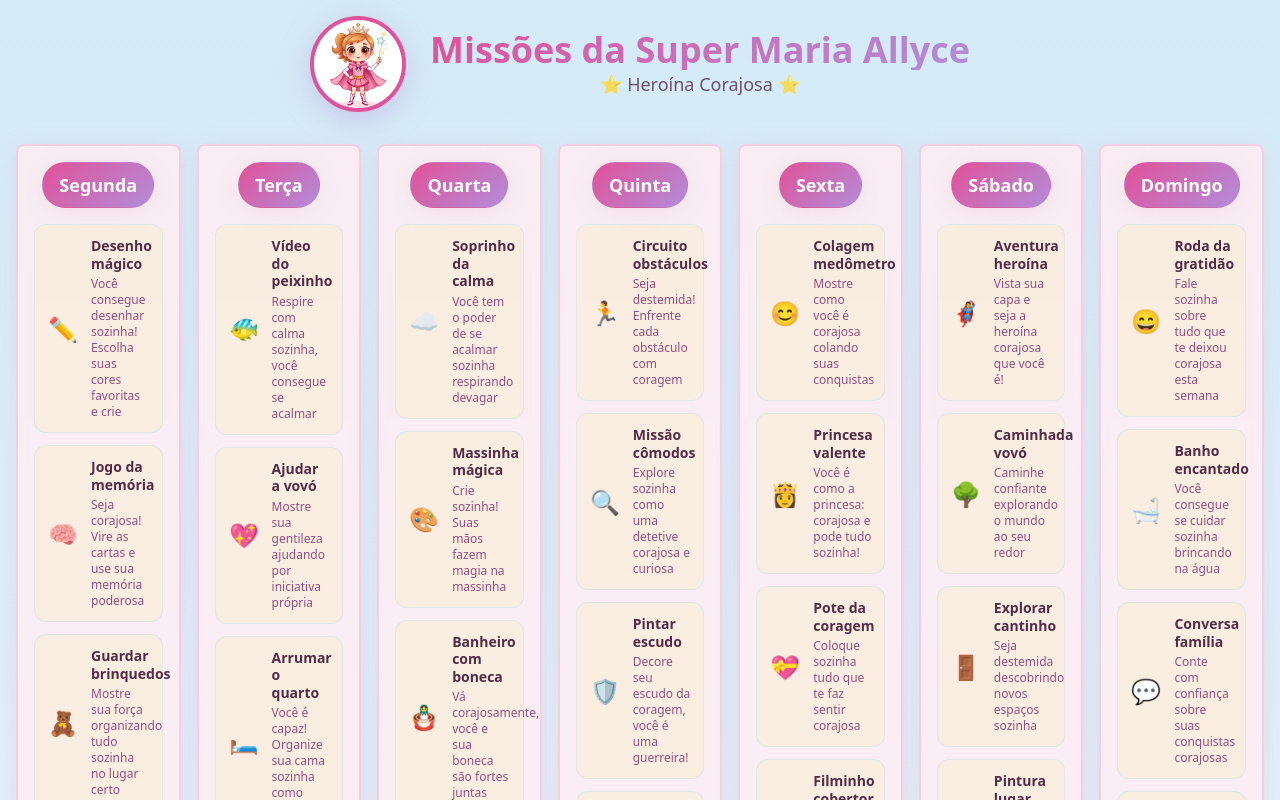
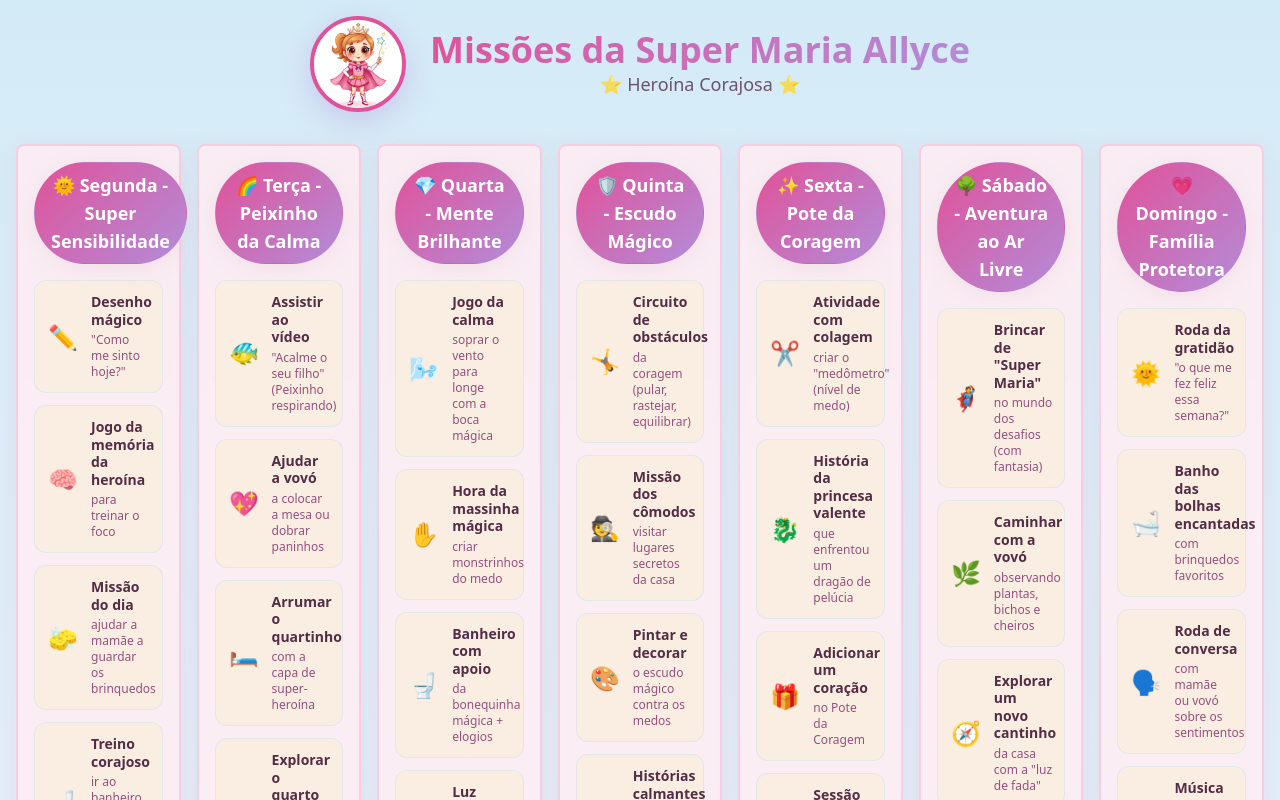
Before and after one commit to wrdleal/allyce-heroina-missions-board, a React (Vite) app: page / in a window 1280 px wide. Shown: the top 800 px of the page. Built offline with nearby package versions, Linux system fonts and the light colour scheme.

Commit message:
Update mission board content
Update the mission board with new activity descriptions and titles for each day, tailored for a 5-year-old.

```diff
--- a/src/components/MissionBoard.tsx
+++ b/src/components/MissionBoard.tsx
@@ -3,58 +3,64 @@ import { Badge } from "@/components/ui/badge";
 import heroMaria from "@/assets/hero-maria.png";
 
 const weekDays = [
-  'Segunda', 'Terça', 'Quarta', 'Quinta', 'Sexta', 'Sábado', 'Domingo'
+  '🌞 Segunda - Super Sensibilidade',
+  '🌈 Terça - Peixinho da Calma',
+  '💎 Quarta - Mente Brilhante',
+  '🛡 Quinta - Escudo Mágico',
+  '✨ Sexta - Pote da Coragem',
+  '🌳 Sábado - Aventura ao Ar Livre',
+  '💗 Domingo - Família Protetora'
 ];
 
 const missions = {
-  'Segunda': [
-    { icon: '✏️', title: 'Desenho mágico', description: 'Você consegue desenhar sozinha! Escolha suas cores favoritas e crie' },
-    { icon: '🧠', title: 'Jogo da memória', description: 'Seja corajosa! Vire as cartas e use sua memória poderosa' },
-    { icon: '🧸', title: 'Guardar brinquedos', description: 'Mostre sua força organizando tudo sozinha no lugar certo' },
-    { icon: '⭐', title: 'Ir ao banheiro', description: 'Você é independente! Vá sozinha quando sentir vontade' },
-    { icon: '📚', title: 'História de fada', description: 'Seja corajosa como a fada da história! Você também é forte' }
+  '🌞 Segunda - Super Sensibilidade': [
+    { icon: '✏️', title: 'Desenho mágico', description: '"Como me sinto hoje?"' },
+    { icon: '🧠', title: 'Jogo da memória da heroína', description: 'para treinar o foco' },
+    { icon: '🧽', title: 'Missão do dia', description: 'ajudar a mamãe a guardar os brinquedos' },
+    { icon: '🚽', title: 'Treino corajoso', description: 'ir ao banheiro com a varinha da coragem' },
+    { icon: '🧚', title: 'Histórias de fada valente', description: 'enfrentando monstros do quarto' }
   ],
-  'Terça': [
-    { icon: '🐠', title: 'Vídeo do peixinho', description: 'Respire com calma sozinha, você consegue se acalmar' },
-    { icon: '💖', title: 'Ajudar a vovó', description: 'Mostre sua gentileza ajudando por iniciativa própria' },
-    { icon: '🛏️', title: 'Arrumar o quarto', description: 'Você é capaz! Organize sua cama sozinha como uma heroína' },
-    { icon: '🪆', title: 'Explorar com boneca', description: 'Seja aventureira! Explore corajosamente cada cantinho' },
-    { icon: '💃', title: 'Dança livre', description: 'Dance sem medo! Solte-se e mostre seus movimentos' }
+  '🌈 Terça - Peixinho da Calma': [
+    { icon: '🐠', title: 'Assistir ao vídeo', description: '"Acalme o seu filho" (Peixinho respirando)' },
+    { icon: '💖', title: 'Ajudar a vovó', description: 'a colocar a mesa ou dobrar paninhos' },
+    { icon: '🛏', title: 'Arrumar o quartinho', description: 'com a capa de super-heroína' },
+    { icon: '🧸', title: 'Explorar o quarto', description: 'com a boneca guardiã da coragem' },
+    { icon: '🎶', title: 'Dança livre das emoções', description: 'sorriso, força, calma e amor' }
   ],
-  'Quarta': [
-    { icon: '☁️', title: 'Soprinho da calma', description: 'Você tem o poder de se acalmar sozinha respirando devagar' },
-    { icon: '🎨', title: 'Massinha mágica', description: 'Crie sozinha! Suas mãos fazem magia na massinha' },
-    { icon: '🪆', title: 'Banheiro com boneca', description: 'Vá corajosamente, você e sua boneca são fortes juntas' },
-    { icon: '💡', title: 'Luz mágica', description: 'Você consegue se preparar para dormir sozinha com sua luz' },
-    { icon: '📖', title: 'Guardar livros', description: 'Organize independentemente cada livrinho em seu lugar' }
+  '💎 Quarta - Mente Brilhante': [
+    { icon: '🌬', title: 'Jogo da calma', description: 'soprar o vento para longe com a boca mágica' },
+    { icon: '✋', title: 'Hora da massinha mágica', description: 'criar monstrinhos do medo' },
+    { icon: '🚽', title: 'Banheiro com apoio', description: 'da bonequinha mágica + elogios' },
+    { icon: '💡', title: 'Luz mágica da segurança', description: 'para dormir sem sustos' },
+    { icon: '🧽', title: 'Missão da tarde', description: 'ajudar a guardar os livros ou sapatos' }
   ],
-  'Quinta': [
-    { icon: '🏃', title: 'Circuito obstáculos', description: 'Seja destemida! Enfrente cada obstáculo com coragem' },
-    { icon: '🔍', title: 'Missão cômodos', description: 'Explore sozinha como uma detetive corajosa e curiosa' },
-    { icon: '🛡️', title: 'Pintar escudo', description: 'Decore seu escudo da coragem, você é uma guerreira!' },
-    { icon: '🔦', title: 'História lanterna', description: 'Você é corajosa no escuro! Use sua lanterna mágica' },
-    { icon: '🧹', title: 'Ajudar a limpar', description: 'Mostre sua independência ajudando sozinha a organizar' }
+  '🛡 Quinta - Escudo Mágico': [
+    { icon: '🤸', title: 'Circuito de obstáculos', description: 'da coragem (pular, rastejar, equilibrar)' },
+    { icon: '🕵️', title: 'Missão dos cômodos', description: 'visitar lugares secretos da casa' },
+    { icon: '🎨', title: 'Pintar e decorar', description: 'o escudo mágico contra os medos' },
+    { icon: '📖', title: 'Histórias calmantes', description: 'com lanterna mágica' },
+    { icon: '🧹', title: 'Missão de limpeza', description: 'com a mamãe: passar o pano mágico' }
   ],
-  'Sexta': [
-    { icon: '😊', title: 'Colagem medômetro', description: 'Mostre como você é corajosa colando suas conquistas' },
-    { icon: '👸', title: 'Princesa valente', description: 'Você é como a princesa: corajosa e pode tudo sozinha!' },
-    { icon: '💝', title: 'Pote da coragem', description: 'Coloque sozinha tudo que te faz sentir corajosa' },
-    { icon: '📺', title: 'Filminho cobertor', description: 'Você consegue se aconchegar sozinha e relaxar' },
-    { icon: '👕', title: 'Ajudar com roupas', description: 'Seja independente organizando as roupinhas sozinha' }
+  '✨ Sexta - Pote da Coragem': [
+    { icon: '✂️', title: 'Atividade com colagem', description: 'criar o "medômetro" (nível de medo)' },
+    { icon: '🐉', title: 'História da princesa valente', description: 'que enfrentou um dragão de pelúcia' },
+    { icon: '🎁', title: 'Adicionar um coração', description: 'no Pote da Coragem' },
+    { icon: '🎬', title: 'Sessão de cinema', description: 'com cobertor mágico e pipoca' },
+    { icon: '🌟', title: 'Missão da casa', description: 'ajudar a escolher as roupas ou calçados' }
   ],
-  'Sábado': [
-    { icon: '🦸‍♀️', title: 'Aventura heroína', description: 'Vista sua capa e seja a heroína corajosa que você é!' },
-    { icon: '🌳', title: 'Caminhada vovó', description: 'Caminhe confiante explorando o mundo ao seu redor' },
-    { icon: '🚪', title: 'Explorar cantinho', description: 'Seja destemida descobrindo novos espaços sozinha' },
-    { icon: '🏠', title: 'Pintura lugar seguro', description: 'Crie sozinha seu cantinho especial onde se sente forte' },
-    { icon: '🤲', title: 'Guardar toalhinhas', description: 'Mostre sua habilidade dobrando tudo organizadamente' }
+  '🌳 Sábado - Aventura ao Ar Livre': [
+    { icon: '🦸', title: 'Brincar de "Super Maria"', description: 'no mundo dos desafios (com fantasia)' },
+    { icon: '🌿', title: 'Caminhar com a vovó', description: 'observando plantas, bichos e cheiros' },
+    { icon: '🧭', title: 'Explorar um novo cantinho', description: 'da casa com a "luz de fada"' },
+    { icon: '🎨', title: 'Pintura do lugar mais seguro', description: 'do mundo (feito por ela)' },
+    { icon: '🧦', title: 'Missão', description: 'ajudar a guardar roupas ou toalhinhas' }
   ],
-  'Domingo': [
-    { icon: '😄', title: 'Roda da gratidão', description: 'Fale sozinha sobre tudo que te deixou corajosa esta semana' },
-    { icon: '🛁', title: 'Banho encantado', description: 'Você consegue se cuidar sozinha brincando na água' },
-    { icon: '💬', title: 'Conversa família', description: 'Conte com confiança sobre suas conquistas corajosas' },
-    { icon: '🌙', title: 'Música calma', description: 'Você consegue relaxar sozinha ouvindo sua música' },
-    { icon: '👔', title: 'Pijama mágico', description: 'Escolha sozinha seu pijama especial para sonhos de heroína' }
+  '💗 Domingo - Família Protetora': [
+    { icon: '🌞', title: 'Roda da gratidão', description: '"o que me fez feliz essa semana?"' },
+    { icon: '🛁', title: 'Banho das bolhas encantadas', description: 'com brinquedos favoritos' },
+    { icon: '🗣', title: 'Roda de conversa', description: 'com mamãe ou vovó sobre os sentimentos' },
+    { icon: '🎼', title: 'Música do peixinho', description: 'ou canção de ninar suave' },
+    { icon: '🧼', title: 'Ajudar a organizar', description: 'a cama e escolher o pijama mágico' }
   ]
 };
 
```
